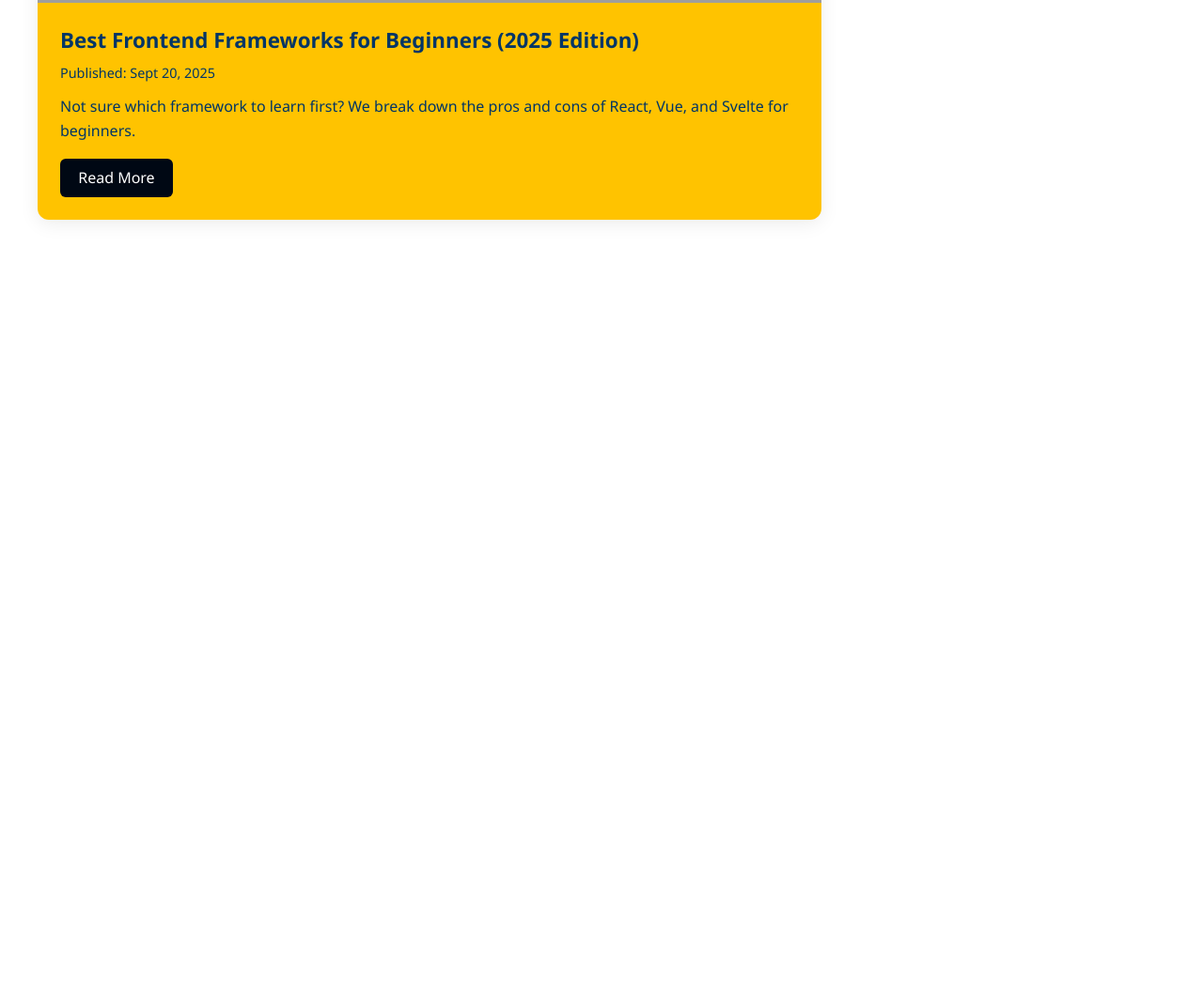
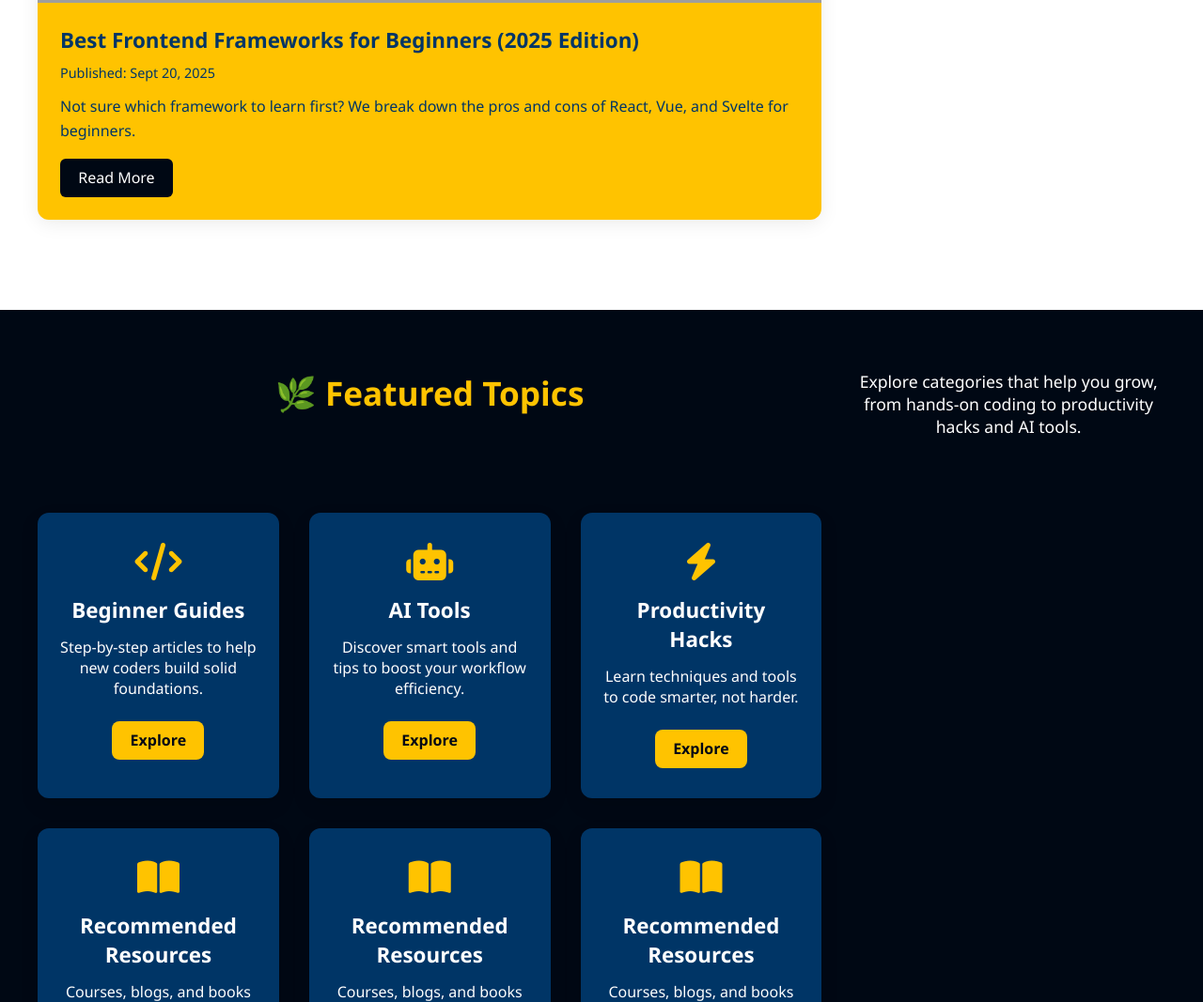
Before and after one commit to Waidon/RooTech-Project, a plain HTML site: page index.html in a window 1280 px wide. Shown: the part 1733-2800 px from the top of the page at 94% size. Before the commit the page ends 2063 px from the top, so only its background shows below. Drawn offline with Linux system fonts and the light colour scheme; grey boxes are pictures that could not be loaded; a script that the page names is missing.

Commit message:
Add files via upload
Edited the toggle menu for better interaction for mobile devices and added a quick topic selection section.

```diff
--- a/CSS/styles.css
+++ b/CSS/styles.css
@@ -1,4 +1,3 @@
-/*Navigation Bar*/
 
 /* Global styles */
 * {
@@ -12,6 +11,12 @@ body {
   font-family: 'Segoe UI', Tahoma, Geneva, Verdana, sans-serif;
 
 }
+
+html {
+  scroll-behavior: smooth;
+}
+
+/*Navigation Bar*/
 
 /* Navbar */
 header {
@@ -244,7 +249,7 @@ header {
 }
 
 .sidebar h3 {
-  color: #003566;
+  color: #ffc300;
   margin-bottom: 1rem;
 }
 
@@ -259,7 +264,7 @@ header {
 
 .sidebar ul li a {
   text-decoration: none;
-  color: #34495E;
+  color: #003566;
   transition: color 0.3s;
 }
 
@@ -289,7 +294,12 @@ header {
 }
 
 .subscribe-box button:hover {
-  background: #27AE60;
+  background: #003566;
+}
+.subscribe-box p {
+  color: #fdfdfd;
+  font-size: 0.9rem;
+  margin-bottom: 1rem;
 }
 
 /* Responsive */
@@ -316,3 +326,100 @@ header {
     padding: 1.5rem;
   }
 }
+
+/* 🌿 Featured Topics Section */
+.featured-topics {
+  background: #000814;
+  padding: 4rem 2rem;
+  text-align: center;
+  color: #ffc300;
+}
+
+.featured-topics h2 {
+  font-size: 2.2rem;
+  color: #ffc300;
+  margin-bottom: 1rem;
+}
+
+.section-intro {
+  max-width: 700px;
+  margin: 0 auto 3rem;
+  color: #ffffff;
+  font-size: 1.1rem;
+}
+
+.topics-grid {
+  display: grid;
+  grid-template-columns: repeat(auto-fit, minmax(250px, 1fr));
+  gap: 2rem;
+}
+
+.topic-card {
+  background: #003566;
+  color: #fff;
+  padding: 2rem 1.5rem;
+  border-radius: 12px;
+  box-shadow: 0 8px 20px rgba(0, 0, 0, 0.1);
+  transition: all 0.3s ease;
+}
+
+.topic-card:hover {
+  transform: translateY(-8px);
+  background: #001d3d;
+}
+
+.topic-card i {
+  font-size: 2.5rem;
+  color: #ffc300;
+  margin-bottom: 1rem;
+}
+
+.topic-card h3 {
+  font-size: 1.4rem;
+  margin-bottom: 0.8rem;
+}
+
+.topic-card p {
+  font-size: 1rem;
+  margin-bottom: 1.5rem;
+  color: #fdfdfd;
+}
+
+.topic-card .btn {
+  display: inline-block;
+  background: #ffc300;
+  color: #000814;
+  padding: 0.6rem 1.2rem;
+  border-radius: 8px;
+  text-decoration: none;
+  font-weight: bold;
+  transition: background 0.3s ease;
+}
+
+.topic-card .btn:hover {
+  background: #fdfdfd;
+  color: #000814;
+}
+
+/* Responsive Adjustments */
+@media (max-width: 768px) {
+  .featured-topics {
+    padding: 3rem 1rem;
+  }
+
+  .topic-card {
+    padding: 1.8rem 1.2rem;
+  }
+
+  .topic-card h3 {
+    font-size: 1.2rem;
+  }
+
+  .topic-card p {
+    font-size: 0.95rem;
+  }
+
+  .topic-card i {
+    font-size: 2.2rem;
+  }
+}
--- a/index.html
+++ b/index.html
@@ -32,7 +32,9 @@
           </li>
 
           <li class="dropdown">
-        <a href="#">Web Tools & Tech Tips <i class="fas fa-caret-down"></i></a>
+            <a href="#"
+              >Web Tools & Tech Tips <i class="fas fa-caret-down"></i
+            ></a>
             <ul class="dropdown-menu">
               <li><a href="#ai">AI Tools</a></li>
               <li><a href="#productivity">Productivity Hacks</a></li>
@@ -54,31 +56,38 @@
       <!-- Main Content Area -->
       <section class="latest-section" id="latest">
         <div class="container">
-
           <!-- Main Content -->
           <div class="main-content">
             <h2>📢 Latest from RootedTech</h2>
 
             <div class="post-card">
-        <img src="./Images/AI Image.png" alt="AI Tools 2025">
+              <img src="./Images/AI Image.png" alt="AI Tools 2025" />
               <div class="post-info">
                 <h3>Top 5 AI Tools to Supercharge Your Productivity in 2025</h3>
                 <p class="date">Published: Oct 1, 2025</p>
-          <p>Discover how the newest AI tools can automate tasks, streamline workflows, and help you code faster than ever.</p>
+                <p>
+                  Discover how the newest AI tools can automate tasks,
+                  streamline workflows, and help you code faster than ever.
+                </p>
                 <a href="#" class="read-more">Read More</a>
               </div>
             </div>
 
             <div class="post-card">
-        <img src="./Images/Web Development Image.png" alt="Web Frameworks">
+              <img
+                src="./Images/Web Development Image.png"
+                alt="Web Frameworks"
+              />
               <div class="post-info">
                 <h3>Best Frontend Frameworks for Beginners (2025 Edition)</h3>
                 <p class="date">Published: Sept 20, 2025</p>
-          <p>Not sure which framework to learn first? We break down the pros and cons of React, Vue, and Svelte for beginners.</p>
+                <p>
+                  Not sure which framework to learn first? We break down the
+                  pros and cons of React, Vue, and Svelte for beginners.
+                </p>
                 <a href="#" class="read-more">Read More</a>
               </div>
             </div>
-
           </div>
 
           <!-- Sidebar -->
@@ -102,32 +111,95 @@
               <h3>📬 Stay Updated</h3>
               <p>Join 2,000+ readers and get updates straight to your inbox.</p>
               <input type="email" placeholder="Enter your email" />
-        <button>Subscribe</button>
+              <button type="">Subscribe</button>
             </div>
           </aside>
+        </div>
+      </section>
 
+      <!-- 🌱 Featured Topics Section -->
+<section class="featured-topics" id="topics">
+  <div class="container">
+    <h2>🌿 Featured Topics</h2>
+    <p class="section-intro">
+      Explore categories that help you grow, from hands-on coding to productivity hacks and AI tools.
+    </p>
+
+    <div class="topics-grid">
+      <div class="topic-card">
+        <i class="fas fa-code"></i>
+        <h3>Beginner Guides</h3>
+        <p>Step-by-step articles to help new coders build solid foundations.</p>
+        <a href="#guides" class="btn">Explore</a>
+      </div>
+
+      <div class="topic-card">
+        <i class="fas fa-robot"></i>
+        <h3>AI Tools</h3>
+        <p>Discover smart tools and tips to boost your workflow efficiency.</p>
+        <a href="#ai" class="btn">Explore</a>
+      </div>
+
+      <div class="topic-card">
+        <i class="fas fa-bolt"></i>
+        <h3>Productivity Hacks</h3>
+        <p>Learn techniques and tools to code smarter, not harder.</p>
+        <a href="#productivity" class="btn">Explore</a>
+      </div>
+
+      <div class="topic-card">
+        <i class="fas fa-book-open"></i>
+        <h3>Recommended Resources</h3>
+        <p>Courses, blogs, and books that inspire your learning journey.</p>
+        <a href="#courses" class="btn">Explore</a>
+      </div>
+      <div class="topic-card">
+        <i class="fas fa-book-open"></i>
+        <h3>Recommended Resources</h3>
+        <p>Courses, blogs, and books that inspire your learning journey.</p>
+        <a href="#courses" class="btn">Explore</a>
+      </div>
+      <div class="topic-card">
+        <i class="fas fa-book-open"></i>
+        <h3>Recommended Resources</h3>
+        <p>Courses, blogs, and books that inspire your learning journey.</p>
+        <a href="#courses" class="btn">Explore</a>
+      </div>
+    </div>
   </div>
 </section>
 
     </main>
     <footer></footer>
     <script>
-    // Mobile menu toggle
-const menuToggle = document.getElementById('menu-toggle');
-const navLinks = document.getElementById('nav-links');
+      const menuToggle = document.getElementById("menu-toggle");
+      const navLinks = document.getElementById("nav-links");
+      const dropdowns = document.querySelectorAll(".dropdown");
 
-menuToggle.addEventListener('click', () => {
-  navLinks.classList.toggle('active');
+      // Toggle mobile menu
+      menuToggle.addEventListener("click", () => {
+        navLinks.classList.toggle("active");
       });
 
-// Dropdown toggle on mobile
-document.querySelectorAll('.dropdown > a').forEach(link => {
-  link.addEventListener('click', e => {
+      // Toggle dropdowns on mobile
+      dropdowns.forEach((dropdown) => {
+        const link = dropdown.querySelector("a");
+
+        link.addEventListener("click", (e) => {
+          // Only trigger toggle behavior on mobile screens
           if (window.innerWidth <= 768) {
             e.preventDefault();
-      link.parentElement.classList.toggle('open');
+            dropdown.classList.toggle("open");
           }
         });
+      });
+
+      // Optional: close menu when clicking outside (nice polish)
+      document.addEventListener("click", (e) => {
+        if (!navLinks.contains(e.target) && !menuToggle.contains(e.target)) {
+          navLinks.classList.remove("active");
+          dropdowns.forEach((d) => d.classList.remove("open"));
+        }
       });
     </script>
   </body>
```
Lines whose indentation alone changed are shown as unchanged.
